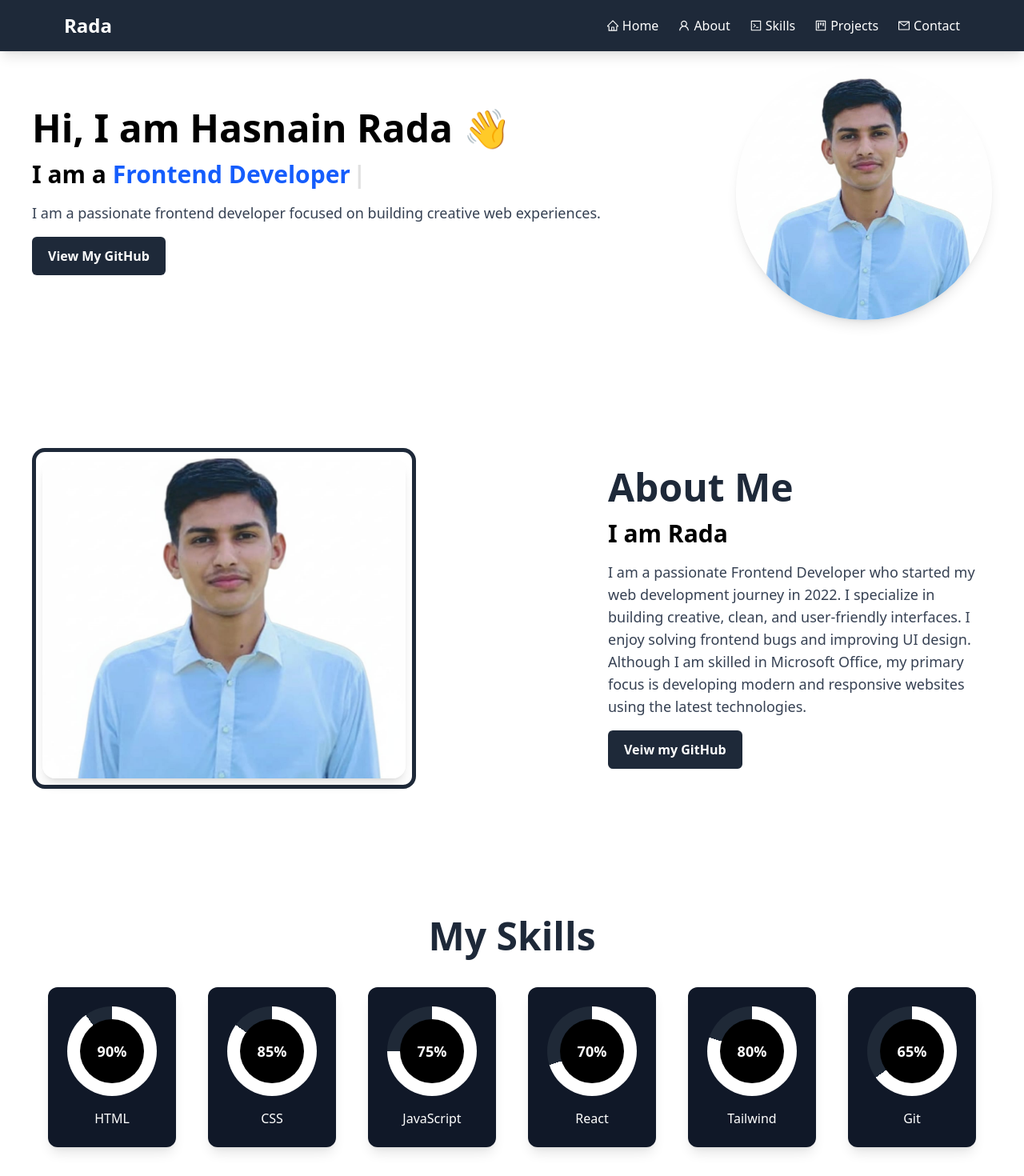
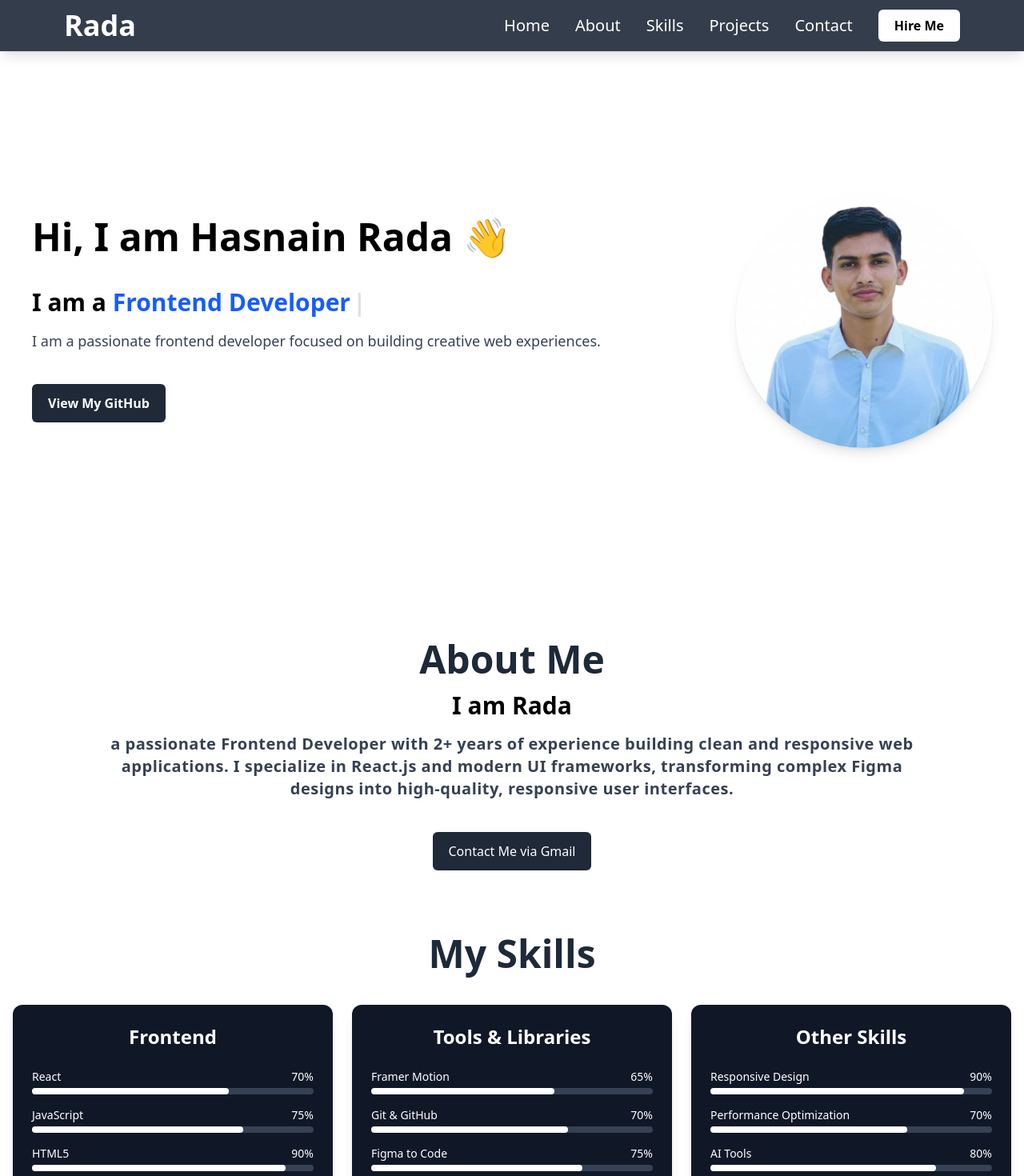
Before and after one commit to HasnainKhan5588/Rada-portfolio, a React (Vite) app: page / in a window 1280 px wide. Shown: the top 1470 px of the page at 80% size. Built offline with nearby package versions, Linux system fonts and the light colour scheme.

Commit message:
update portfolio

```diff
--- a/package.json
+++ b/package.json
@@ -10,12 +10,13 @@
     "preview": "vite preview"
   },
   "dependencies": {
+    "framer-motion": "^12.36.0",
     "react": "^19.2.0",
     "react-dom": "^19.2.0",
     "react-icons": "^5.5.0",
     "react-scroll": "^1.9.3",
-    "tailwindcss": "^4.1.18",
-    "react-simple-typewriter": "^5.0.1"
+    "react-simple-typewriter": "^5.0.1",
+    "tailwindcss": "^4.1.18"
   },
   "devDependencies": {
     "@eslint/js": "^9.39.1",
--- a/src/components/About.jsx
+++ b/src/components/About.jsx
@@ -1,45 +1,35 @@
 import React from "react";
 import RadaImage from "../assets/Hasnain.jpeg";
 function About() {
+   const handleGmailClick = () => {
+     window.location.href = `mailto:rada629015@gmail.com?subject=Contact%20from%20Portfolio&body=Hi%20Hasnain,%20I%20would%20like%20to%20contact%20you.`;
+   };
+
    return (
-
-      <section
-        id="about"
-        className="flex  md:flex-row  items-center justify-between gap-20 px-10 py-0 md:py-20 "
-      >
-        <div className="hidden w-[40%] md:flex p-2   justify-center md:justify-end border-5 border-gray-800 rounded-2xl">
-          <img
-            className=" h-100 w-full object-cover hover:scale-105 transition-all duration-300 rounded-2xl  shadow-lg"
-            src={RadaImage}
-            alt=""
-          />
-        </div>
-        <div className="text-center md:w-[40%]  flex flex-col md:items-start items-center md:text-left">
+     <section id="about" className="flex justify-center ">
+       <div className="text-center  flex flex-col  items-center w-[80%] ">
          <h1 className="text-3xl sm:text-4xl md:text-5xl font-bold mb-4 text-gray-800">
            About Me
          </h1>
-          <p className="sm:text-2xl md:text-3xl font-semibold mb-4">
-            I am Rada
+         <p className="sm:text-2xl md:text-3xl font-semibold mb-4">I am Rada</p>
+         <p className="text-sm sm:text-xl font-semibold tracking-wide text-gray-700">
+           a passionate Frontend Developer with 2+ years of experience building
+           clean and responsive web applications. I specialize in React.js and
+           modern UI frameworks, transforming complex Figma designs into
+           high-quality, responsive user interfaces.
          </p>
-          <p className="text-lg text-gray-700">
-            I am a passionate Frontend Developer who started my web development
-            journey in 2022. I specialize in building creative, clean, and
-            user-friendly interfaces. I enjoy solving frontend bugs and
-            improving UI design. Although I am skilled in Microsoft Office, my
-            primary focus is developing modern and responsive websites using the
-            latest technologies.
-          </p>
-          <a
-            href="https://github.com/HasnainKhan5588?tab=repositories"
+         <div className="flex gap-4  justify-center md:mt-10 mt-4 w-full">
+           <button
+             onClick={handleGmailClick}
              target="_blank"
              rel="noopener noreferrer"
-            className="bg-gray-800 text-white hover:bg-gray-600 transition-all px-5 py-3 mt-4 block w-full mb-20 md:mb-0 md:w-fit  font-semibold cursor-pointer rounded-md"
+             className="w-full md:w-fit Btn "
            >
-            Veiw my GitHub
-          </a>
+             Contact Me via Gmail
+           </button>
+         </div>
        </div>
      </section>
-
    );
 }
 
--- a/src/components/Cards/ProjectCards.jsx
+++ b/src/components/Cards/ProjectCards.jsx
@@ -20,7 +20,7 @@ function ProjectCards({ Image, Header, content, githubLink, imageClass }) {
         rel="noopener noreferrer"
         className="bg-white text-center rounded-lg p-2 m-4 font-semibold duration-300 transition-all hover:text-blue-500"
       >
-        View on GitHub
+        View Live Demo
       </a>
     </div>
   );
--- a/src/components/Hero.jsx
+++ b/src/components/Hero.jsx
@@ -13,25 +13,28 @@ function Hero() {
   return (
     <section
       id="home"
-      className="flex flex-col-reverse md:flex-row items-center justify-between gap-10 px-10 py-20"
+      className="flex flex-col-reverse md:flex-row items-center min-h-screen justify-between gap-10 px-10 py-20 md:py-0"
     >
-      <div className="text-center flex items-center md:items-start flex-col md:text-left">
-        <h1 className="text-2xl sm:text-4xl md:text-5xl font-bold mb-4">
+      <div className="text-center flex items-center md:items-start flex-col gap-4 md:gap-10 md:text-left">
+        <h1 className="text-xl sm:text-3xl md:text-5xl font-bold ">
           Hi, I am Hasnain Rada 👋
         </h1>
-        <h2 className=" sm:text-2xl md:text-3xl font-semibold mb-4">
-          I am a <span className="text-blue-600">{text}</span>
-          <Cursor cursorStyle="|" />
-        </h2>
-        <p className="text-lg text-gray-700">
-          I am a passionate frontend developer focused on building creative web
-          experiences.
-        </p>
+        <div>
+          <h2 className="text-lgx sm:text-2xl md:text-3xl font-semibold md:mb-4">
+            I am a <span className="text-blue-600">{text}</span>
+            <Cursor cursorStyle="|" />
+          </h2>
+          <p className="text-sm sm:text-lg text-gray-700">
+            I am a passionate frontend developer focused on building creative
+            web experiences.
+          </p>
+        </div>
+
         <a
           href="https://github.com/HasnainKhan5588?tab=repositories"
           target="_blank"
           rel="noopener noreferrer"
-          className="bg-gray-800 text-white px-5 py-3 mt-4 block w-full md:w-fit font-semibold cursor-pointer rounded-md text-center hover:bg-gray-600 transition duration-300"
+          className="Btn w-full md:w-fit hover:shadow-lg  md:font-semibold"
         >
           View My GitHub
         </a>
--- a/src/components/Navbar.jsx
+++ b/src/components/Navbar.jsx
@@ -1,43 +1,55 @@
 import React, { useState } from "react";
 import { Link } from "react-scroll";
 import {
-  AiOutlineHome,
-  AiOutlineUser,
-  AiOutlineCode,
-  AiOutlineProject,
-  AiOutlineMail,
+
   AiOutlineMenu,
   AiOutlineClose,
 } from "react-icons/ai";
+import { IoMdSunny } from "react-icons/io";
 
 function Navbar() {
   const [isOpen, setIsOpen] = useState(false);
 
   const sections = [
-    { id: "home", label: "Home", icon: <AiOutlineHome /> },
-    { id: "about", label: "About", icon: <AiOutlineUser /> },
-    { id: "skills", label: "Skills", icon: <AiOutlineCode /> },
-    { id: "projects", label: "Projects", icon: <AiOutlineProject /> },
-    { id: "contact", label: "Contact", icon: <AiOutlineMail /> },
+    { id: "home", label: "Home" },
+    { id: "about", label: "About" },
+    { id: "skills", label: "Skills" },
+    { id: "projects", label: "Projects" },
+    { id: "contact", label: "Contact" },
   ];
 
   return (
-    <nav className="bg-gray-800 text-white fixed w-full z-50 shadow-lg">
+    <nav className="bg-gray-800/90 text-white fixed w-full z-50 shadow-lg backdrop-blur-lg ">
       <div className="max-w-6xl mx-auto px-4 flex justify-between items-center h-16">
-        <div className="font-bold text-2xl">Rada</div>
+        <Link
+          className="font-bold text-2xl md:text-4xl LinkItem"
+          to="home"
+          smooth={true}
+          duration={500}
+        >
+          Rada
+        </Link>
 
-        <div className="hidden md:flex gap-6">
+        <div className="hidden md:flex gap-8 items-center">
           {sections.map((section) => (
             <Link
               key={section.id}
               to={section.id}
               smooth={true}
               duration={500}
-              className="flex items-center gap-1 cursor-pointer hover:text-blue-400 capitalize"
+              className="  LinkItem capitalize text-xl "
             >
-              {section.icon} {section.label}
+              {section.label}
             </Link>
           ))}
+          <Link
+            to="contact"
+            className="px-5 hover:bg-gray-400 transition-all py-2 rounded-md  cursor-pointer  bg-white text-black font-semibold w-fit"
+            smooth={true}
+            duration={500}
+          >
+            Hire Me
+          </Link>
         </div>
 
         <div className="md:hidden flex items-center text-3xl cursor-pointer">
@@ -48,7 +60,7 @@ function Navbar() {
       </div>
 
       {isOpen && (
-        <div className="md:hidden flex flex-col bg-gray-700 text-center py-4 gap-4">
+        <div className="md:hidden flex items-center  flex-col bg-gray-700 text-center py-4 gap-4">
           {sections.map((section) => (
             <Link
               key={section.id}
@@ -61,6 +73,14 @@ function Navbar() {
               {section.icon} {section.label}
             </Link>
           ))}
+          <Link
+            to="contact"
+            className="px-5 hover:bg-gray-400 transition-all py-2 rounded-md  cursor-pointer  bg-white text-black font-semibold w-fit"
+            smooth={true}
+            duration={500}
+          >
+            Hire Me
+          </Link>
         </div>
       )}
     </nav>
--- a/src/components/Projects.jsx
+++ b/src/components/Projects.jsx
@@ -2,7 +2,7 @@ import React, { useEffect } from "react";
 import virtualr from "../assets/virtualr.png";
 import task_manager from "../assets/task_manager.png";
 import ProjectCards from "./Cards/ProjectCards";
-import githubfinderImage from "../assets/github-finder.png";
+import Courses from "../assets/courses.png";
 
 function Projects() {
   useEffect(() => {
@@ -34,23 +34,21 @@ function Projects() {
           Header="Landing Page VirtualR"
           content="
 A clean and responsive landing page built with React and Vite using modern frontend practices."
-          githubLink="https://github.com/HasnainKhan5588/VirtualR.git"
+          githubLink="https://virtual-r-phi-teal.vercel.app/"
         />
-
+        <ProjectCards
+          Image={Courses}
+          imageClass={"w-full p-2"}
+          Header="Courses Landing page"
+          content="A modren and responsive courses landing page buit using react and tailwind css"
+          githubLink="https://react-courses-landing-page.vercel.app/"
+        />
         <ProjectCards
           Image={task_manager}
           imageClass={"object-top"}
           Header="Task Manager"
           content="A clean and responsive UI task manager built with React and tailwind, featuring core functionalities"
-          githubLink="https://github.com/HasnainKhan5588/Anolog-Clock"
-        />
-
-        <ProjectCards
-          Image={githubfinderImage}
-          imageClass={"w-full"}
-          Header="GitHub Profile Finder"
-          content="A  GitHub profile finder app using GitHub API calls, showing repos and details."
-          githubLink="https://github.com/HasnainKhan5588/GitHUb-profile-finder-in-react"
+          githubLink="https://react-task-manager-eta.vercel.app/task"
         />
       </div>
 
@@ -58,7 +56,7 @@ A clean and responsive landing page built with React and Vite using modern front
         href="https://github.com/HasnainKhan5588"
         target="_blank"
         rel="noopener noreferrer"
-        className="mt-10 inline-block bg-gray-800 hover:bg-gray-600 transition-all duration-300 text-white rounded-lg px-6 py-3 font-bold"
+        className="Btn mt-10"
       >
         View All GitHub Repositories
       </a>
--- a/src/components/Skills.jsx
+++ b/src/components/Skills.jsx
@@ -1,65 +1,86 @@
 import { useState, useEffect } from "react";
 
 export default function Skill() {
-  useEffect(() => {
-    const boxes = document.querySelectorAll(".box");
-    let observer = new IntersectionObserver(
-      (entries) => {
-        entries.forEach((entry) => {
-          if (entry.isIntersecting) {
-            entry.target.classList.add(".show");
-          }
-        });
-      },
-      { threshold: 0.2 },
-    );
-    boxes.forEach((box) => {
-      observer.observe(box);
-    });
-  }, []);
-  const skills = [
-    { name: "HTML", percent: 90 },
-    { name: "CSS", percent: 85 },
-    { name: "JavaScript", percent: 75 },
-    { name: "React", percent: 70 },
-    { name: "Tailwind", percent: 80 },
-    { name: "Git", percent: 65 },
+  const skillGroups = [
+    {
+      title: "Frontend",
+      skills: [
+        { name: "React", percent: 70 },
+        { name: "JavaScript", percent: 75 },
+        { name: "HTML5", percent: 90 },
+        { name: "Tailwind CSS", percent: 80 },
+        { name: "Bootstrap", percent: 75 },
+      ],
+    },
+    {
+      title: "Tools & Libraries",
+      skills: [
+        { name: "Framer Motion", percent: 65 },
+        { name: "Git & GitHub", percent: 70 },
+        { name: "Figma to Code", percent: 75 },
+      ],
+    },
+    {
+      title: "Other Skills",
+      skills: [
+        { name: "Responsive Design", percent: 90 },
+        { name: "Performance Optimization", percent: 70 },
+        { name: "AI Tools", percent: 80 },
+        { name: "SEO", percent: 65 },
+      ],
+    },
   ];
 
-  const [progress, setProgress] = useState(skills.map(() => 0));
+  const [progress, setProgress] = useState(
+    skillGroups.map((group) => group.skills.map(() => 0)),
+  );
 
   useEffect(() => {
     const timer = setTimeout(() => {
-      setProgress(skills.map((skill) => skill.percent));
-    }, 1000);
+      setProgress(
+        skillGroups.map((group) => group.skills.map((skill) => skill.percent)),
+      );
+    }, 800);
 
     return () => clearTimeout(timer);
   }, []);
 
   return (
-    <section id="skills" className="bg-white md:py-20">
+    <section id="skills" className="bg-white md:py-20 px-4">
       <h2 className="font-bold text-3xl text-center md:text-5xl mb-10 text-gray-800">
         My Skills
       </h2>
 
-      <div className="flex flex-wrap justify-center gap-2  sm:gap-9 md:gap-10">
-        {skills.map((skill, index) => (
+      <div className="grid md:grid-cols-3 gap-6">
+        {skillGroups.map((group, gIndex) => (
           <div
-            key={index}
-            className="flex box flex-col items-center bg-gray-900 p-6 rounded-xl shadow-lg hover:scale-105 transition"
+            key={gIndex}
+            className="bg-gray-900 p-6 rounded-xl shadow-lg
+transition-all duration-300
+hover:shadow-2xl hover:-translate-y-2 hover:scale-[1.02]
+hover:ring-2 hover:ring-white/20"
           >
-            <div
-              className="w-28 h-28 rounded-full flex items-center justify-center text-white font-bold text-lg transition-all duration-1000"
-              style={{
-                background: `conic-gradient(white ${progress[index]}%, #1f2937 ${progress[index]}%)`,
-              }}
-            >
-              <div className="w-20 h-20 bg-black rounded-full flex items-center justify-center">
-                {progress[index]}%
+            <h3 className="text-white text-lg md:text-2xl font-semibold mb-6 text-center">
+              {group.title}
+            </h3>
+
+            {group.skills.map((skill, sIndex) => (
+              <div key={sIndex} className="mb-4">
+                <div className="flex justify-between text-white text-sm mb-1">
+                  <span>{skill.name}</span>
+                  <span>{progress[gIndex][sIndex]}%</span>
+                </div>
+
+                <div className="w-full bg-gray-700 h-2 rounded">
+                  <div
+                    className="bg-white h-2 rounded transition-all duration-1000"
+                    style={{
+                      width: `${progress[gIndex][sIndex]}%`,
+                    }}
+                  ></div>
+                </div>
               </div>
-            </div>
-
-            <p className="text-white mt-4">{skill.name}</p>
+            ))}
           </div>
         ))}
       </div>
--- a/src/index.css
+++ b/src/index.css
@@ -1 +1,36 @@
 @import "tailwindcss";
+
+.LinkItem{
+    cursor: pointer;
+    transition: all;
+    transition-duration: 0.5s;
+
+}
+.LinkItem:hover{
+    color: #60a5fa;
+    transform: translateY(-2px);
+}
+.modeBtn:hover{
+    cursor: pointer;
+    scale: 1.3;
+    transition: ease-in-out;
+    transition-duration: 0.3s;
+    color: yellow;
+}
+
+
+.Btn {
+  padding: 12px 20px;
+  background: #1f2937;
+  color: white;
+  border-radius: 6px;
+  cursor: pointer;
+  transition: transform 0.3s ease, box-shadow 0.3s ease;
+}
+
+.Btn:hover {
+  transform: translateY(-3px);
+
+
+
+}
```
Also changed, not shown: src/components/Footer.jsx (+1 -11 lines), src/assets/courses.png (added), 1 other file (tests, documents, lock files or other folders). Lines whose indentation alone changed are shown as unchanged.
